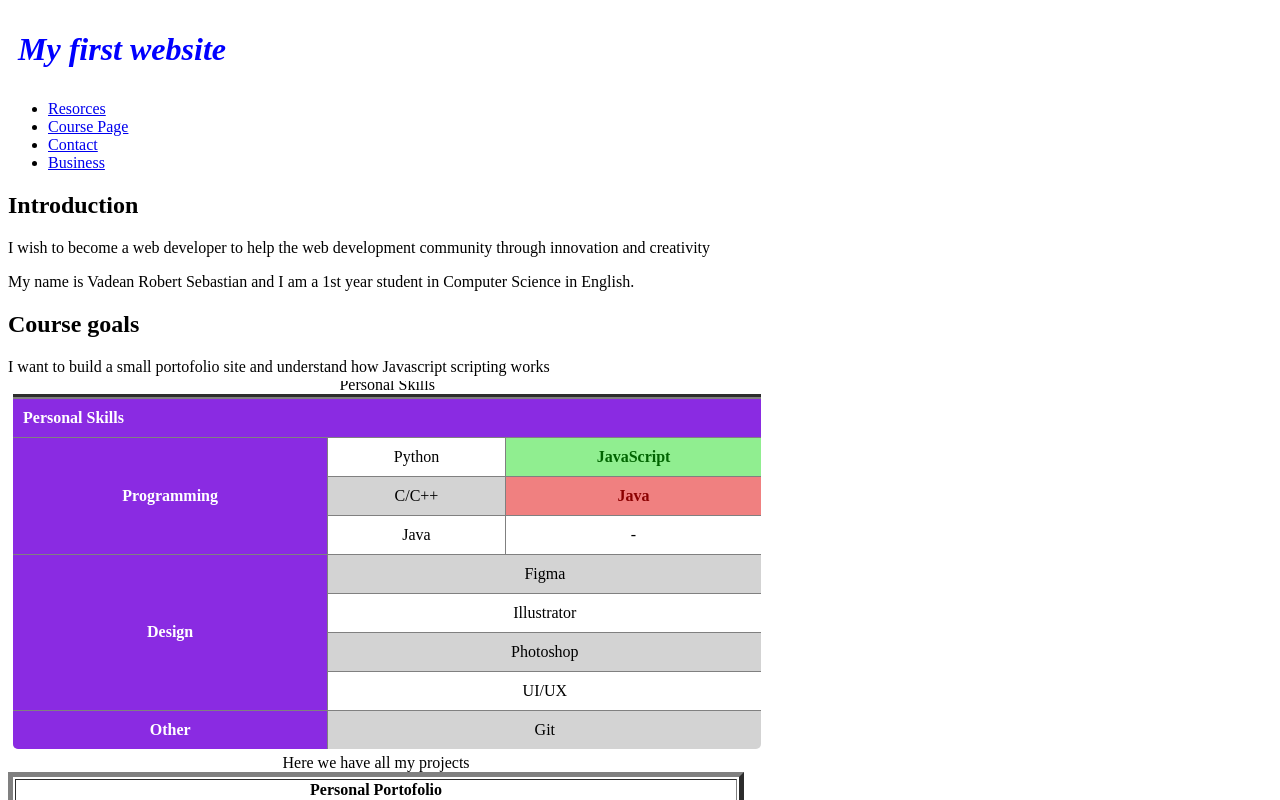
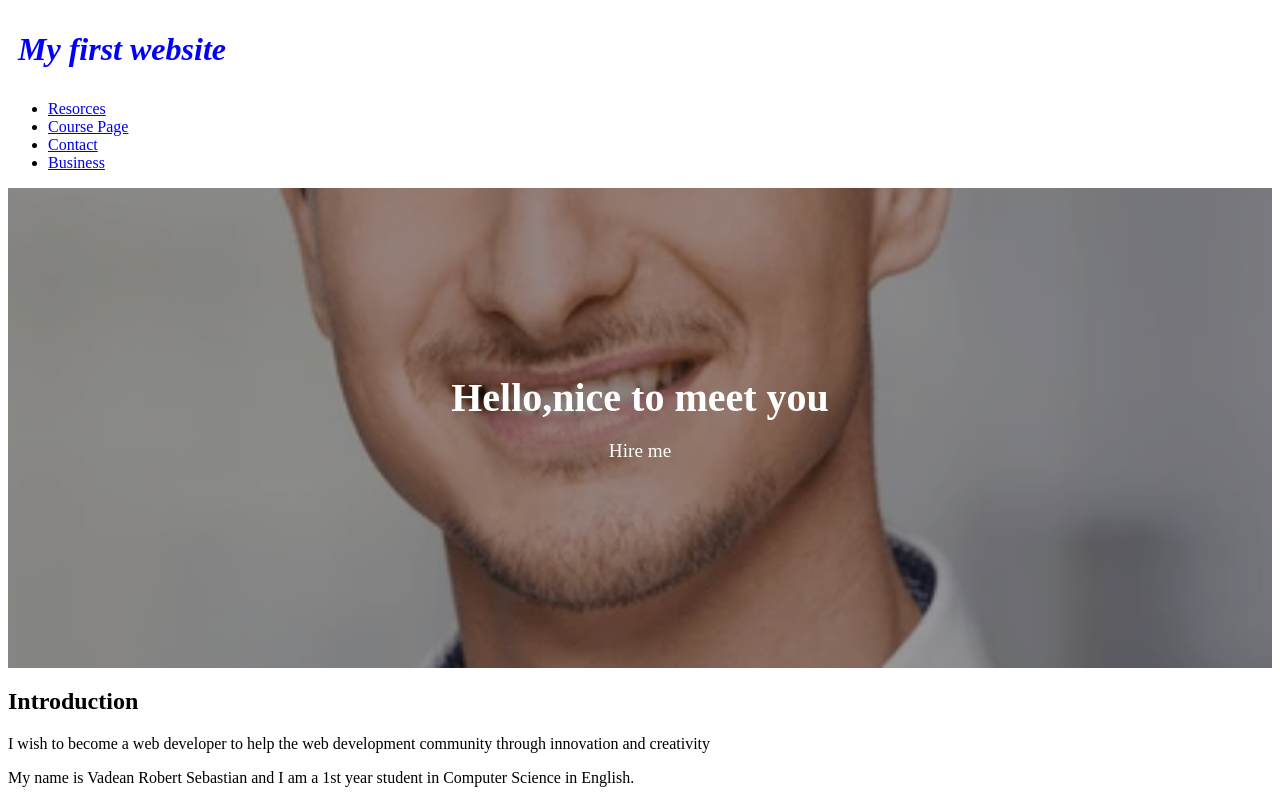
Before and after one commit to RobertDev15/my-course-homepage, a plain HTML site: page index.html in a window 1280 px wide. Shown: the top 800 px of the page. Drawn offline with Linux system fonts and the light colour scheme.

Commit message:
main page update

```diff
--- a/index.html
+++ b/index.html
@@ -30,6 +30,10 @@
             </ul>
         </nav>
     </header>
+    <div class="hero_section">
+        <h2>Hello,nice to meet you</h2>
+        <p>Hire me</p>
+    </div>
     <main id="main-content">
         <section>
             <h2>Introduction</h2>
@@ -78,11 +82,11 @@
     </tbody>
 </table>
 
-        <table border="5">
+        <table border="5" class="portofolio">
             <caption>Here we have all my projects</caption>
             <thead>
                  <tr>
-            <th scope="col" colspan="6">Personal Portofolio</th>
+            <th scope="col" colspan="6" class="header">Personal Portofolio</th>
                 </tr>
             </thead>
             <tbody>
@@ -106,7 +110,7 @@
                         <li>JavaScript</li>
                     </ul>
                 </td>
-                <td colspan=""><select name="difficulty" >
+                <td colspan="1"><select name="difficulty" >
                     <option value="low">Low</option>
                     <option value="medium">Medium</option>
                     <option value="high">High</option>
--- a/style.css
+++ b/style.css
@@ -23,3 +23,36 @@ h1{
 .personal_table tbody tr:nth-child(odd){
     background-color: white;
 }
+.personal_table tbody tr:hover{
+    color: lightslategray;
+}
+.header{
+    background-color: blueviolet;
+    color: white;
+}
+.portofolio tr,.portofolio td{
+    padding: 10px;
+    text-align: center;
+}
+.hero_section{
+    height: 60vh;
+    background: linear-gradient(rgba(0,0,0,0.4), rgba(0,0,0,0.4)),
+                url('smiling_guy.jpeg') center/cover no-repeat;
+
+    color: white;
+    display: flex;
+    flex-direction: column;
+    justify-content: center;
+    align-items: center;
+
+    text-align: center;
+}
+
+.hero_section h2{
+    font-size: 2.5rem;
+    margin: 0;
+}
+
+.hero_section p{
+    font-size: 1.2rem;
+}
```
